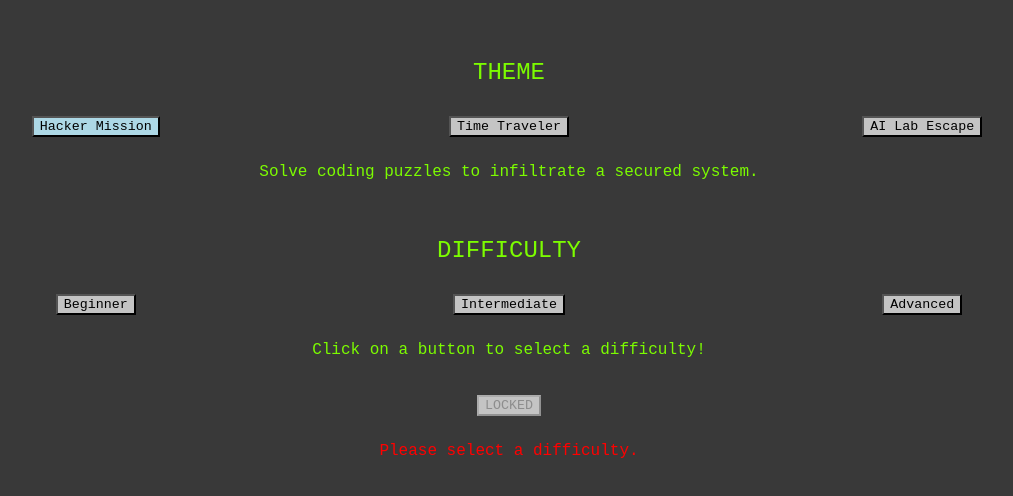
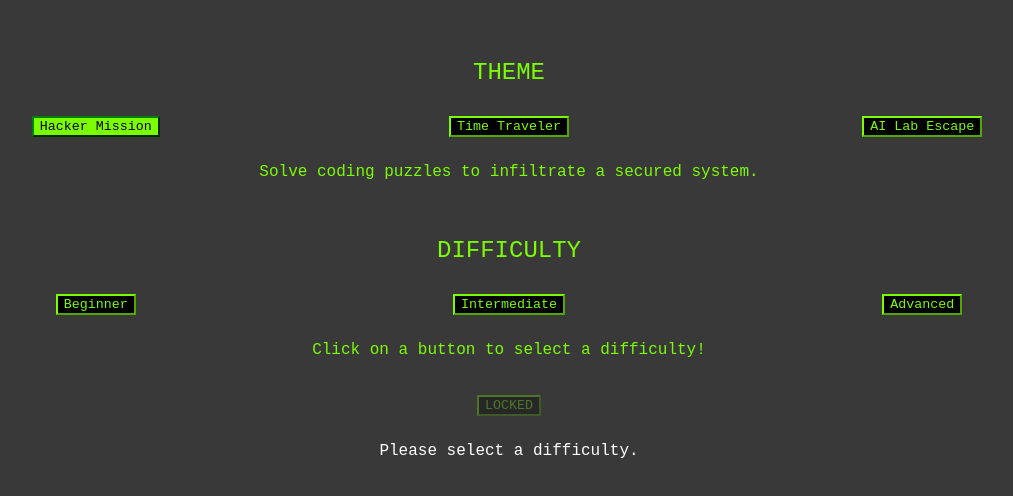
Before and after one commit to loaldon/escaperoom, a website: page index.html in a window 1280 px wide. Both pictures are taken after a click on the button "Hacker Mission". Shown: the part 102-598 px from the top of the page, without its empty margins (131-1144 px from the left). Drawn offline with nearby package versions, Linux system fonts and the light colour scheme.

Commit message:
basic styling for completion.html so it doesn't flashbang you. also styling for buttons so they look cool now.

```diff
--- a/script.js
+++ b/script.js
@@ -55,7 +55,6 @@
         desc.remove();
         let begin = $(".begin_button");
         begin.removeAttr("disabled");
-        begin.addClass("active");
         begin.text("Start");
     }
 }
--- a/style.css
+++ b/style.css
@@ -5,12 +5,19 @@
 }
 
 button, .button {
-    background-color: rgb(196, 196, 196);
+    background-color: black;
     font-family: "Courier New", monospace;
+    border-color: lawngreen;
+    color: lawngreen;
 }
 
 .active {
-    background-color: lightblue;
+    background-color: lawngreen;
+    border-color: green;
+    color: black;
+}
+button:disabled {
+    opacity: 0.3;
 }
 
 .container {
@@ -33,7 +40,7 @@
 }
 
 #begin-requirements {
-    color: red;
+    color: white;
 }
 
 h1, h2, h3, h4, h5, h6 {
```
Also changed, not shown: completion.html (+6 -3 lines).
